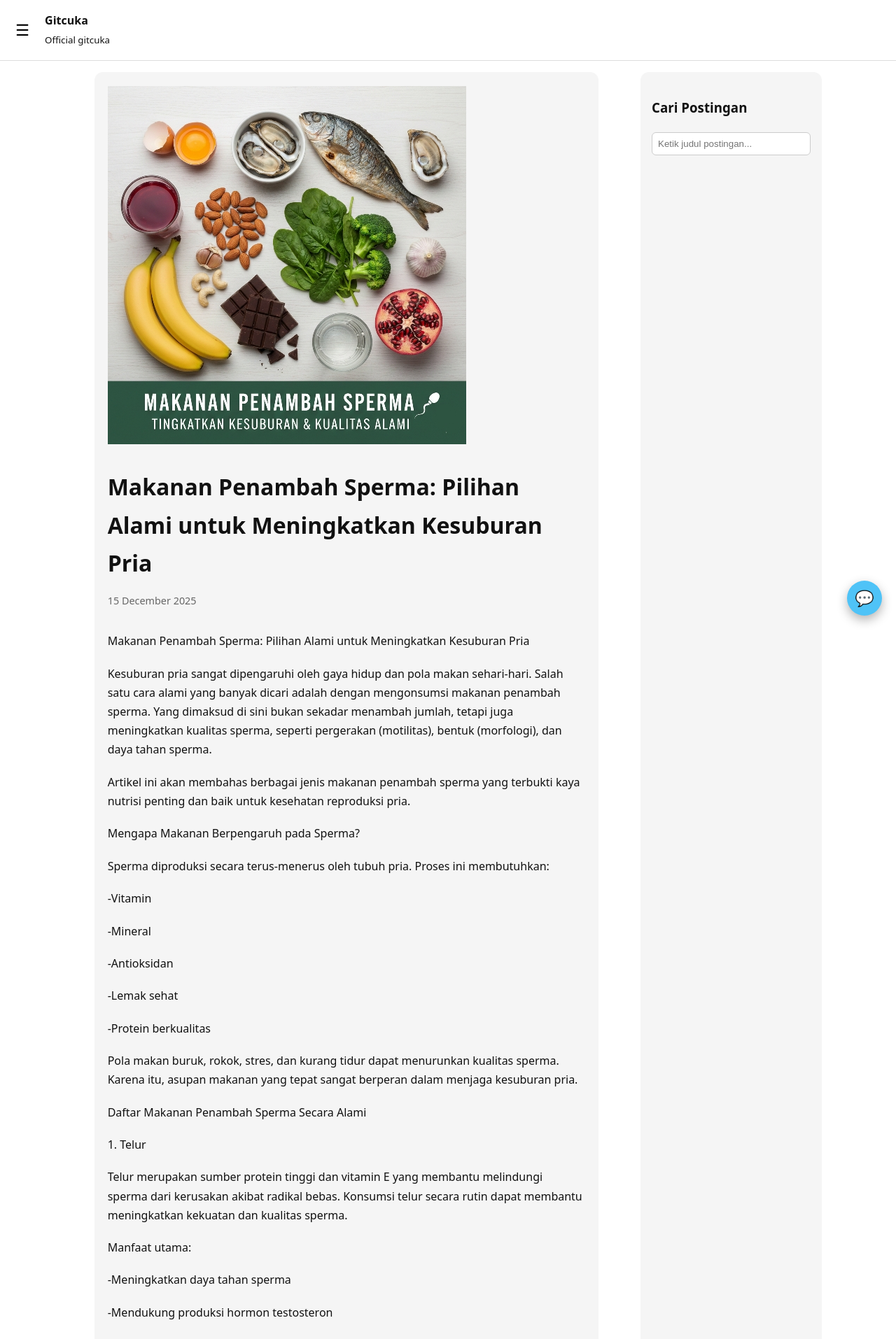
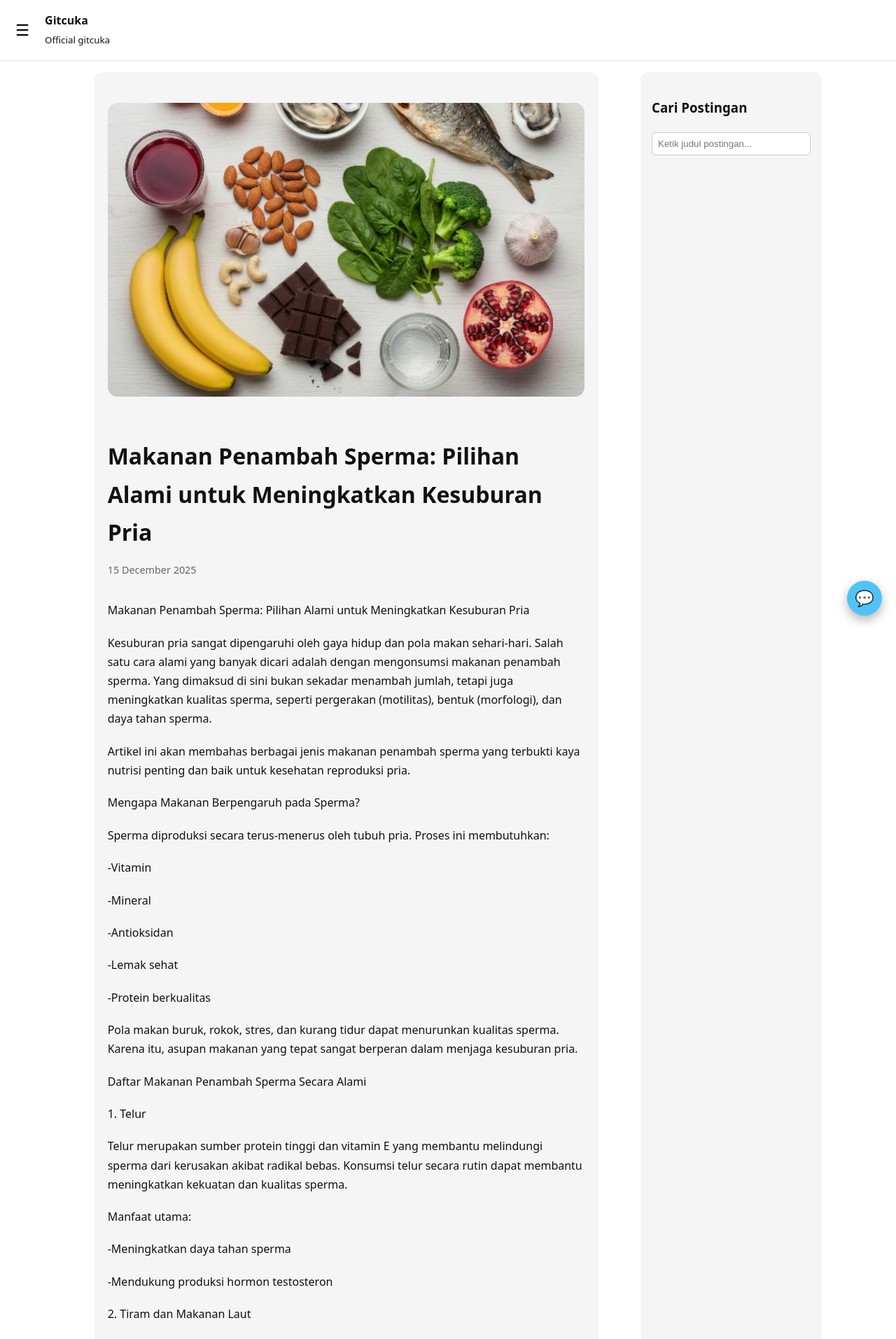
Before and after one commit to gitcuka/gitcuka.github.io, a Jekyll site: the page built from _posts/2025-12-15-makanan-penambah-sperma.html, in a window 1280 px wide. Shown: the top 1914 px of the page at 70% size. Built offline with Jekyll 4.4.1, drawn with Linux system fonts in a browser that asks for light colours; comment, search, counter and statistics services are not loaded.

Commit message:
Update gitcukastyles.css

```diff
--- a/assets/gitcukastyles.css
+++ b/assets/gitcukastyles.css
@@ -282,3 +282,11 @@ footer {
     right: 2.5%;
   }
   }
+
+.post-thumbnail {
+  width: 100%;
+  max-height: 420px;
+  object-fit: cover;
+  border-radius: 14px;
+  margin: 1.5rem 0;
+}
```
